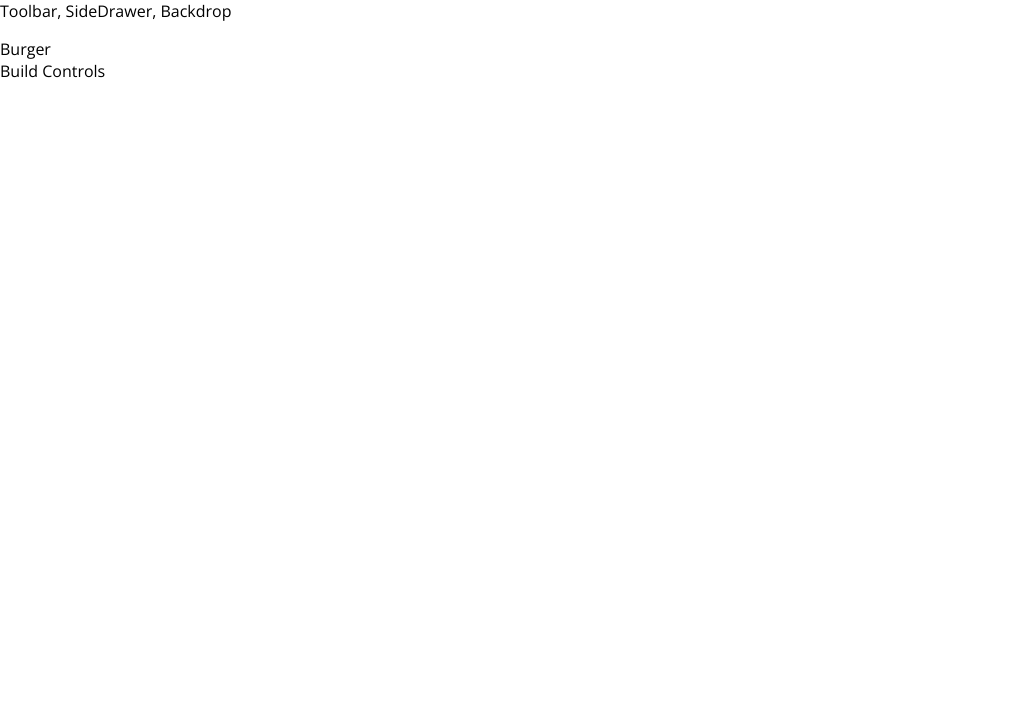
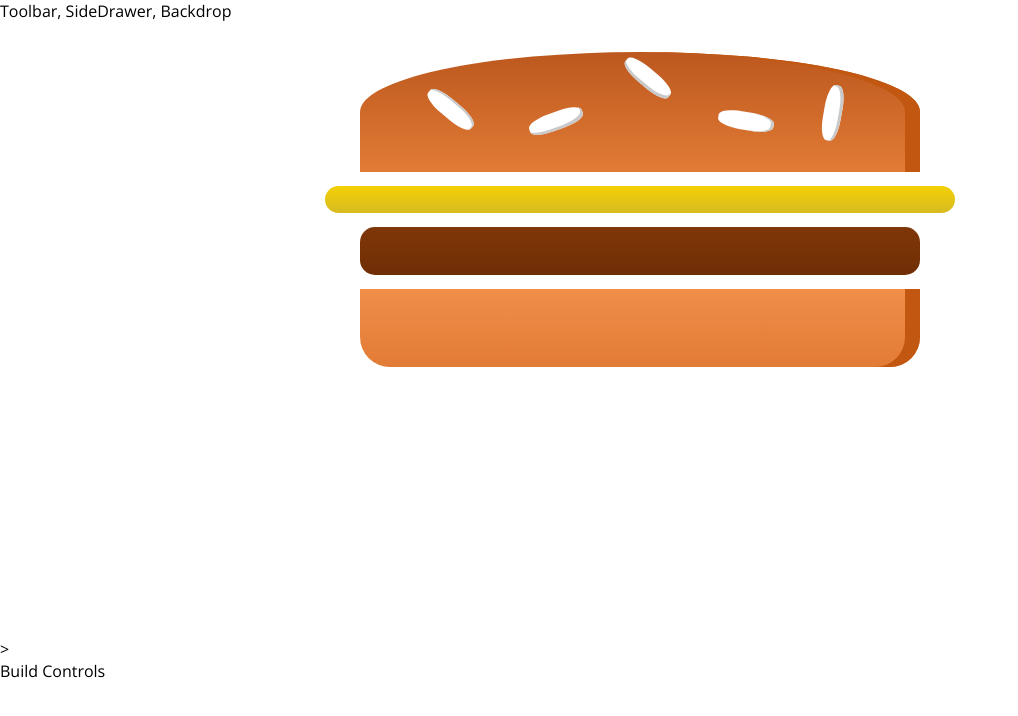
Before and after one commit to AndreiEgorov/my-sandwich-app, a React (Create React App) app: page / in a window 1280 px wide. Shown: the top 716 px of the page, without its empty margins (0-1018 px from the left). Built offline with nearby package versions, Linux system fonts and the light colour scheme.

Commit message:
add layout

```diff
--- a/package.json
+++ b/package.json
@@ -3,6 +3,7 @@
   "version": "0.1.0",
   "private": true,
   "dependencies": {
+    "node-sass": "^4.12.0",
     "prop-types": "^15.7.2",
     "react": "^16.8.6",
     "react-dom": "^16.8.6",
--- a/src/components/Burger/Burger.js
+++ b/src/components/Burger/Burger.js
@@ -0,0 +1,16 @@
+import React from "react";
+import classes from "./Burger.module.css";
+import BurgerIngredient from "./BurgerIngredient/BurgerIngredient";
+
+const Burger = props => {
+  return (
+    <div className={classes.Burger}>
+      <BurgerIngredient type='bread-top' />
+      <BurgerIngredient type='cheese' />
+      <BurgerIngredient type='meat' />
+      <BurgerIngredient type='bread-bottom' />
+    </div>
+  );
+};
+
+export default Burger;
--- /dev/null
+++ b/src/components/Burger/Burger.module.css
@@ -0,0 +1,29 @@
+.Burger {
+  width: 100%;
+  margin: auto;
+  height: 250px;
+  overflow: scroll;
+  text-align: center;
+  font-weight: bold;
+  font-size: 1.2rem;
+}
+
+@media (min-width: 500px) and (min-height: 400px) {
+  .Burger {
+    width: 350px;
+    height: 300px;
+  }
+}
+
+@media (min-width: 500px) and (min-height: 401px) {
+  .Burger {
+    width: 450px;
+    height: 400px;
+  }
+}
+@media (min-width: 1000px) and (min-height: 700px) {
+  .Burger {
+    width: 700px;
+    height: 600px;
+  }
+}
--- a/src/components/Burger/BurgerIngredient/BurgerIngredient.js
+++ b/src/components/Burger/BurgerIngredient/BurgerIngredient.js
@@ -1,5 +1,5 @@
 import React from "react";
-import classes from "./BurgerIngredient.module.sass";
+import classes from "./BurgerIngredient.module.css";
 import PropTypes from "prop-types"
 
 const BurgerIngredient = props => {
--- a/src/containers/BurgerBuilder/BurgerBuilder.js
+++ b/src/containers/BurgerBuilder/BurgerBuilder.js
@@ -1,11 +1,11 @@
 import React, {Component} from 'react';
-
+import Burger from "../../components/Burger/Burger"
 
 class BurgerBuilder extends Component{
     render(){
         return(
             <React.Fragment>
-                <div>Burger</div>
+                <div><Burger/>></div>
                 <div>Build Controls</div>
 
             </React.Fragment>
```
Also changed, not shown: src/components/Burger/BurgerIngredient/BurgerIngredient.module.css (renamed from src/components/Burger/BurgerIngredient/BurgerIngredient.module.sass), 1 other file (tests, documents, lock files or other folders).
